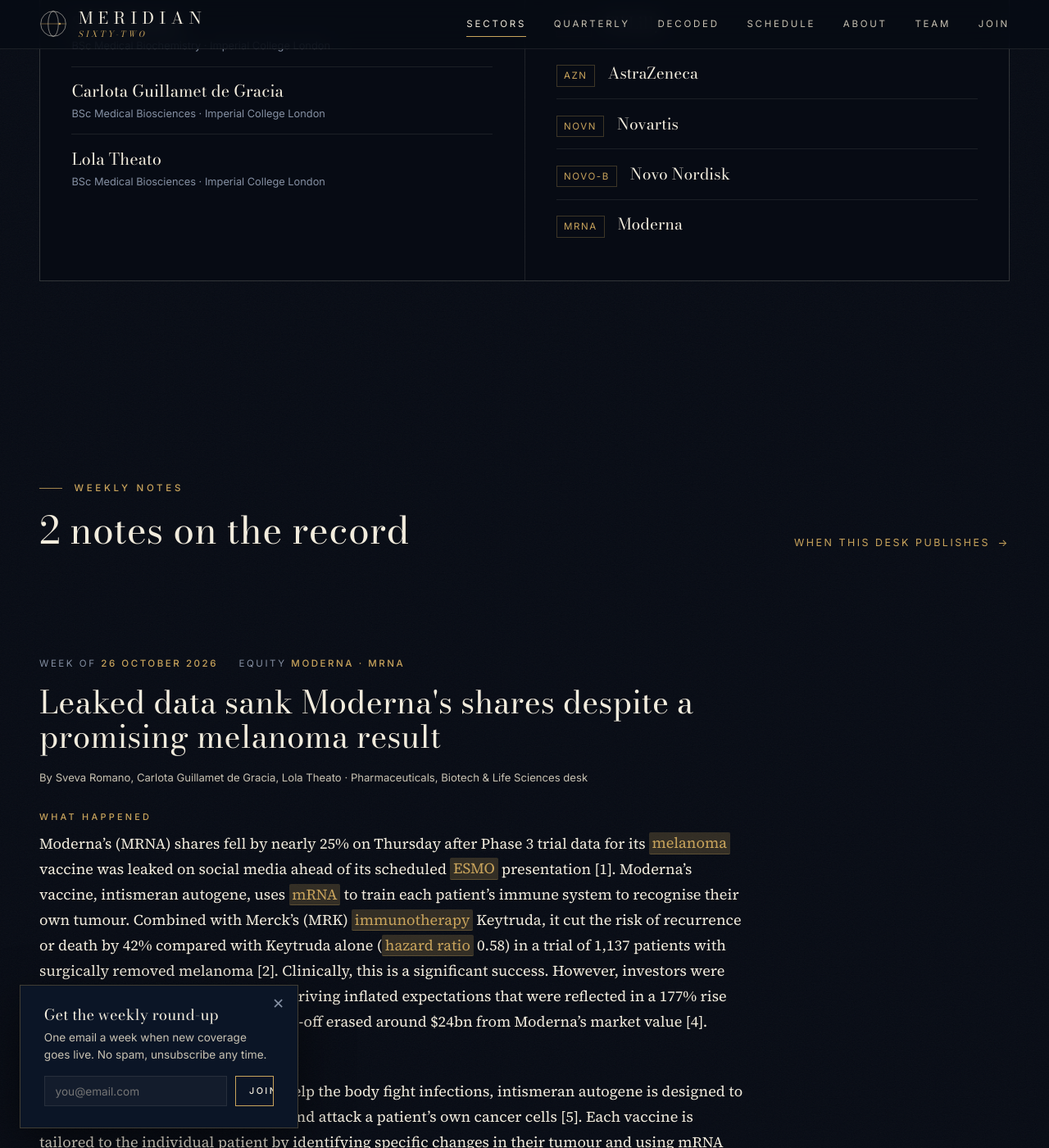
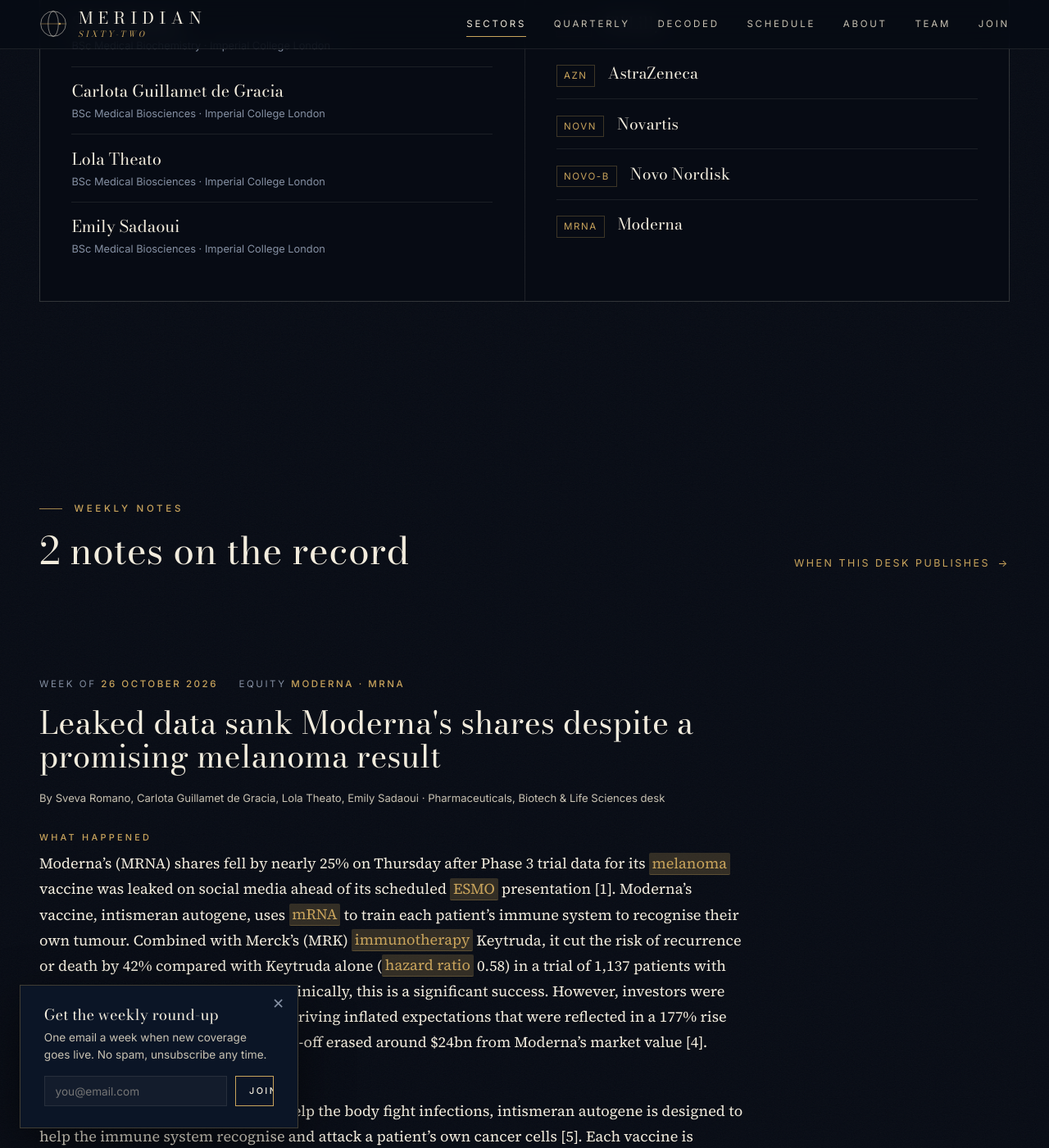
Before and after one commit to meridian62contact-lang/meridian62contact-lang.github.io, a Jekyll site: the page built from _sectors/07-pharmaceuticals-biotech-life-sciences.md, in a window 1280 px wide and 1400 px high, scrolled down 768 px. Shown: the whole window at 82% size. Built offline with Jekyll 4.4.1, drawn with Linux system fonts in a browser that asks for light colours; some of the changed text lies outside the part shown.

Commit message:
Update 07-pharmaceuticals-biotech-life-sciences.md

```diff
--- a/_sectors/07-pharmaceuticals-biotech-life-sciences.md
+++ b/_sectors/07-pharmaceuticals-biotech-life-sciences.md
@@ -17,6 +17,9 @@
     degree: "BSc Medical Biosciences"
     university: "Imperial College London"
   - name: "Lola Theato"
+    degree: "BSc Medical Biosciences"
+    university: "Imperial College London"
+  - name: "Emily Sadaoui"
     degree: "BSc Medical Biosciences"
     university: "Imperial College London"
 
```
